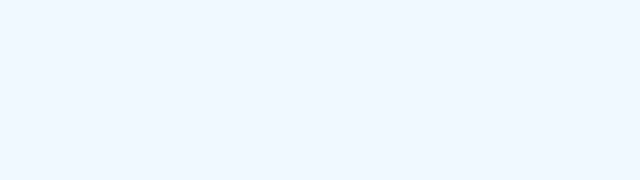
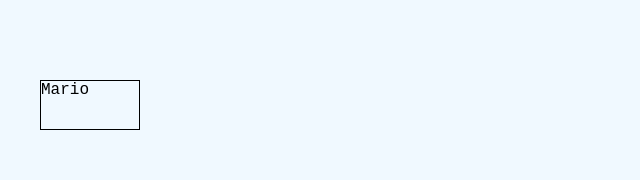
Before and after one commit to MarioMilosevic/Product-feedback, a Vue app: page / in a window 1280 px wide. Shown: the top 180 px of the page, without its empty margins (0-640 px from the left). Built offline with nearby package versions, Linux system fonts and the light colour scheme.

Commit message:
Add sidebar component

```diff
--- a/index.html
+++ b/index.html
@@ -4,7 +4,7 @@
     <meta charset="UTF-8" />
     <link rel="icon" type="image/svg+xml" href="/vite.svg" />
     <meta name="viewport" content="width=device-width, initial-scale=1.0" />
-    <title>Vite + Vue + TS</title>
+    <title>Product feedback app</title>
   </head>
   <body>
     <div id="app"></div>
--- a/src/App.vue
+++ b/src/App.vue
@@ -1,7 +1,14 @@
-<template></template>
-
 <script lang="ts">
-export default {};
+import Sidebar from './components/Sidebar.vue';
+export default {
+    components: {
+        Sidebar
+    }
+};
 </script>
 
+<template>
+    <Sidebar/>
+</template>
+
 <style lang="scss" scoped></style>
--- /dev/null
+++ b/src/components/Sidebar.vue
@@ -0,0 +1,15 @@
+<script>
+export default {};
+</script>
+
+<template>
+  <aside class="sidebar">Mario</aside>
+</template>
+
+<style lang="scss" scoped>
+.sidebar {
+  border: 1px solid black;
+  width: 100px;
+  height: 50px;
+}
+</style>
--- a/src/sass/_base.scss
+++ b/src/sass/_base.scss
@@ -7,6 +7,7 @@
 
 body {
   background-color: $primary-color;
+  font-family: 'Courier New', Courier, monospace;
 }
 
 #app {
--- /dev/null
+++ b/src/shims-vue.d.ts
@@ -0,0 +1,5 @@
+declare module "*.vue" {
+  import { DefineComponent } from "vue";
+  const component: DefineComponent<{}, {}, any>;
+  export default component;
+}
```
